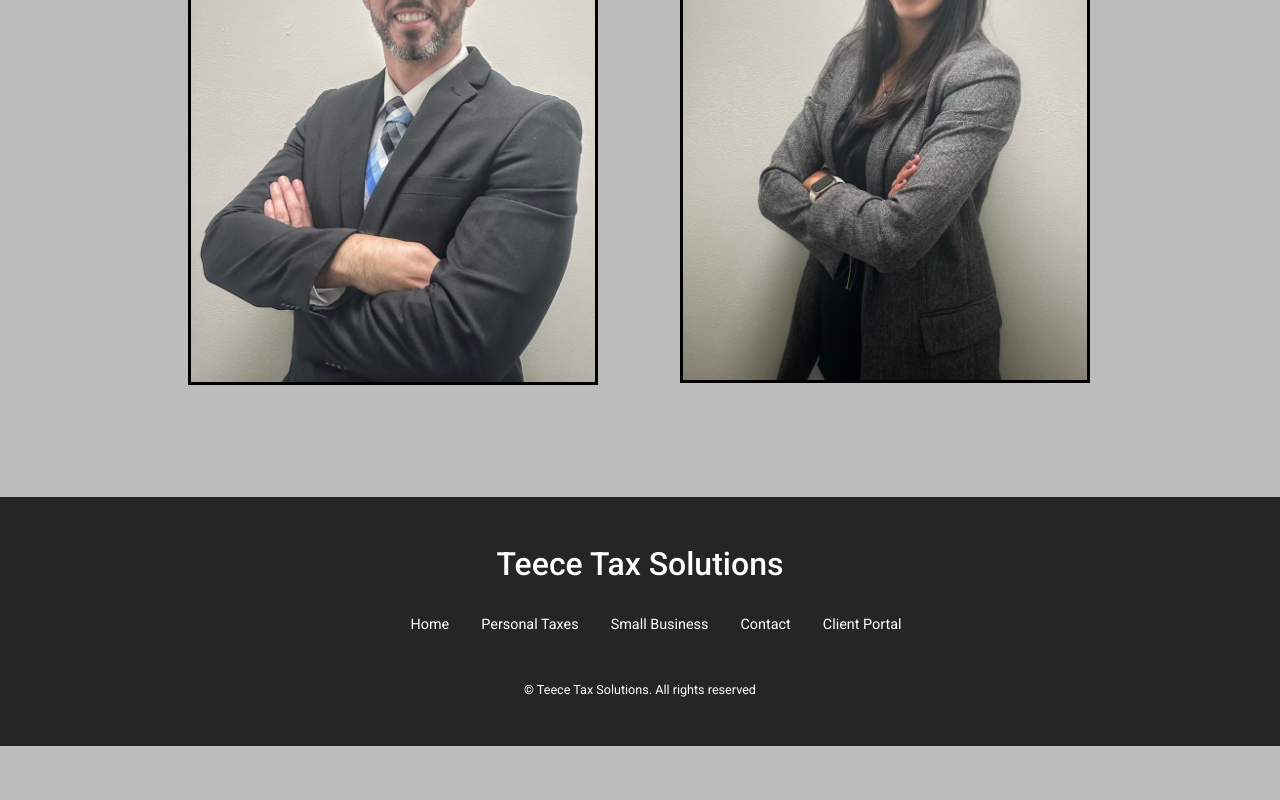
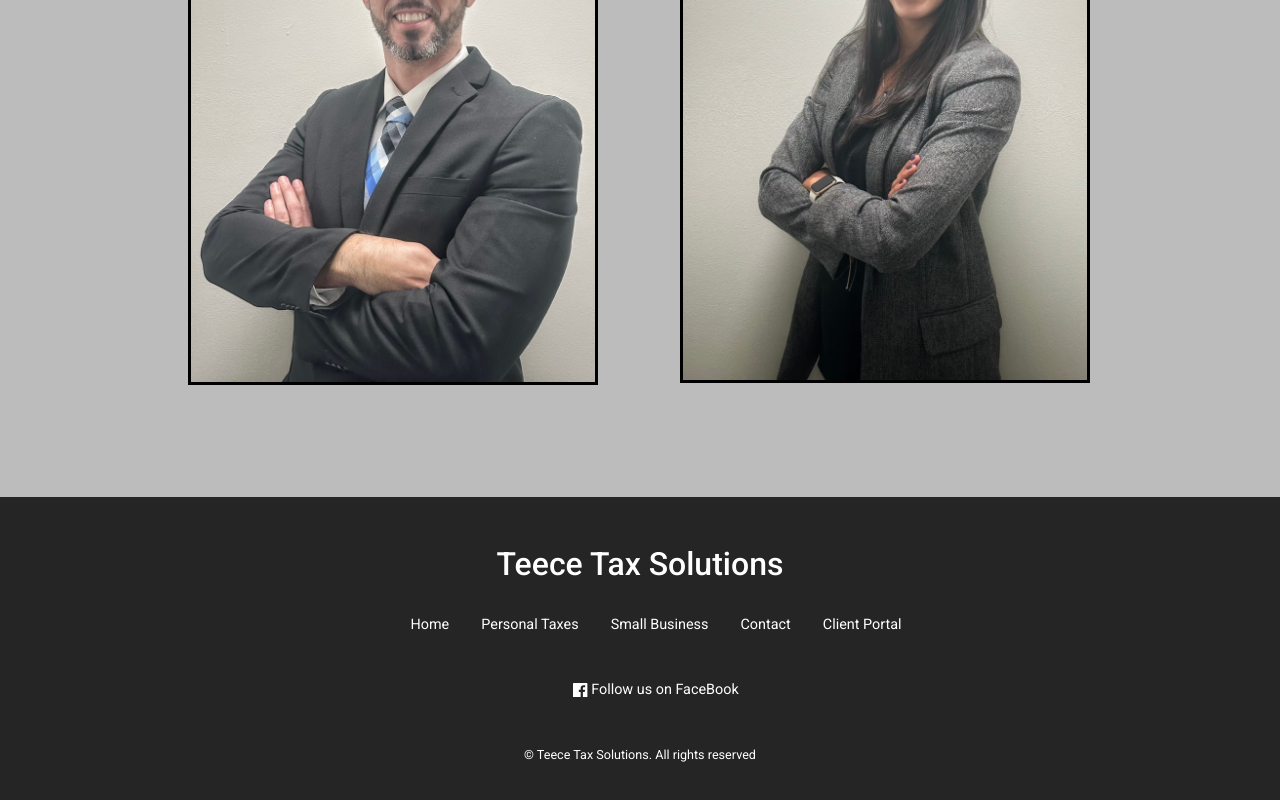
Before and after one commit to Jmajane/teece-tax, a React (Create React App) app: page / in a window 1280 px wide. Shown: the part 1838-2638 px from the top of the page. Before the commit the page ends 2584 px from the top, so only its background shows below. Built offline with nearby package versions, Linux system fonts and the light colour scheme.

Commit message:
updated footer to have facebook link

```diff
--- a/src/pages/footer/Footer.jsx
+++ b/src/pages/footer/Footer.jsx
@@ -1,4 +1,6 @@
 import './footer.css'
+
+import {GrFacebook} from 'react-icons/gr'
 
 
 const Footer = () => {
@@ -14,6 +16,12 @@ const Footer = () => {
             <li><a href="https://www.mytaxdocs.com/?o=19413" target='_blank' rel="noreferrer">Client Portal</a></li>
         </ul>
 
+        <ul className='permalinks'>
+          <li>
+            <a href='https://www.facebook.com/TeeceTaxSolutions' target="_blank" rel="noreferrer"><GrFacebook className='footer__list-icon'/> Follow us on FaceBook</a>
+          </li>
+        </ul>
+
         <div className='footer__copyright'>
             <small>&copy; Teece Tax Solutions. All rights reserved</small>
         </div>
```
